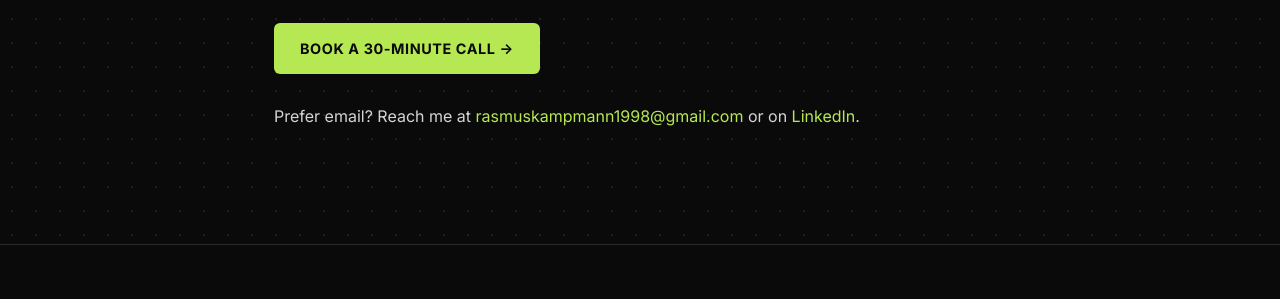
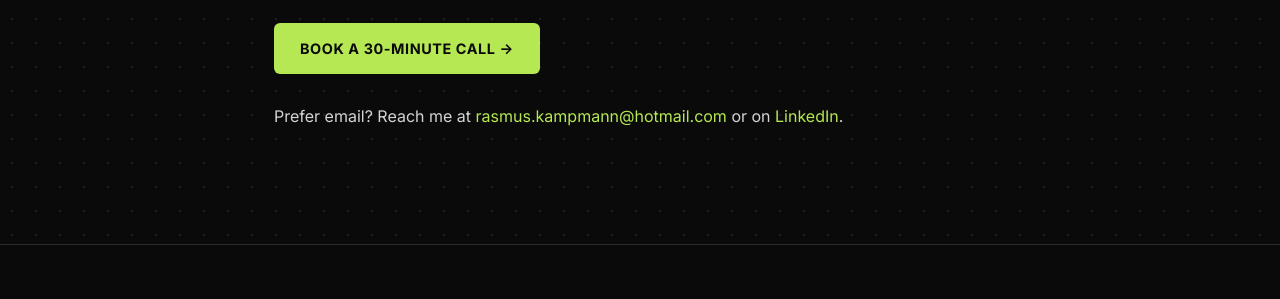
Before and after one commit to rasmuskampmann1998/rasmuskampmann.com, a Jekyll site: the page built from contact.md, in a window 1280 px wide and 1307 px high. Shown: the part 689-988 px from the top of the window. Built offline with Jekyll 4.4.1, drawn with Linux system fonts in a browser that asks for light colours.

Commit message:
Contact email to rasmus.kampmann@hotmail.com everywhere (matches CV + LinkedIn)
Co-Authored-By: Claude Fable 5 <noreply@anthropic.com>

```diff
--- a/_config.yml
+++ b/_config.yml
@@ -6,7 +6,7 @@ url: "https://rasmuskampmann.com"
 
 author:
   name: Rasmus Kampmann
-  email: rasmuskampmann1998@gmail.com
+  email: rasmus.kampmann@hotmail.com
   linkedin: https://www.linkedin.com/in/rasmuskampmann/
   github: https://github.com/rasmuskampmann1998
   location: Odense, Denmark
--- a/contact.md
+++ b/contact.md
@@ -23,5 +23,5 @@ description: 2 to 3 days. Written report on your current data setup. No obligati
   <div style="margin-top: 32px;">
     <a href="https://calendly.com/rasmuskampmann1998/30min" class="btn-primary" target="_blank" rel="noopener">Book a 30-minute call →</a>
   </div>
-  <p style="margin-top: 28px;">Prefer email? Reach me at <a href="mailto:rasmuskampmann1998@gmail.com">rasmuskampmann1998@gmail.com</a> or on <a href="https://www.linkedin.com/in/rasmuskampmann/" target="_blank" rel="noopener">LinkedIn</a>.</p>
+  <p style="margin-top: 28px;">Prefer email? Reach me at <a href="mailto:rasmus.kampmann@hotmail.com">rasmus.kampmann@hotmail.com</a> or on <a href="https://www.linkedin.com/in/rasmuskampmann/" target="_blank" rel="noopener">LinkedIn</a>.</p>
 </div>
```
